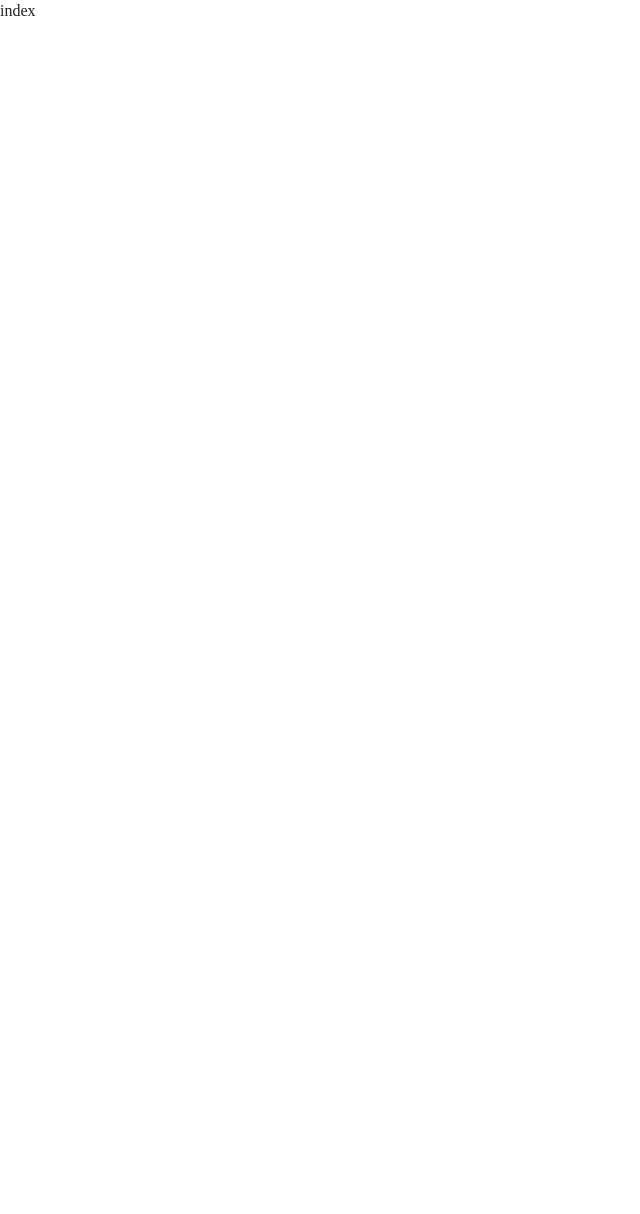
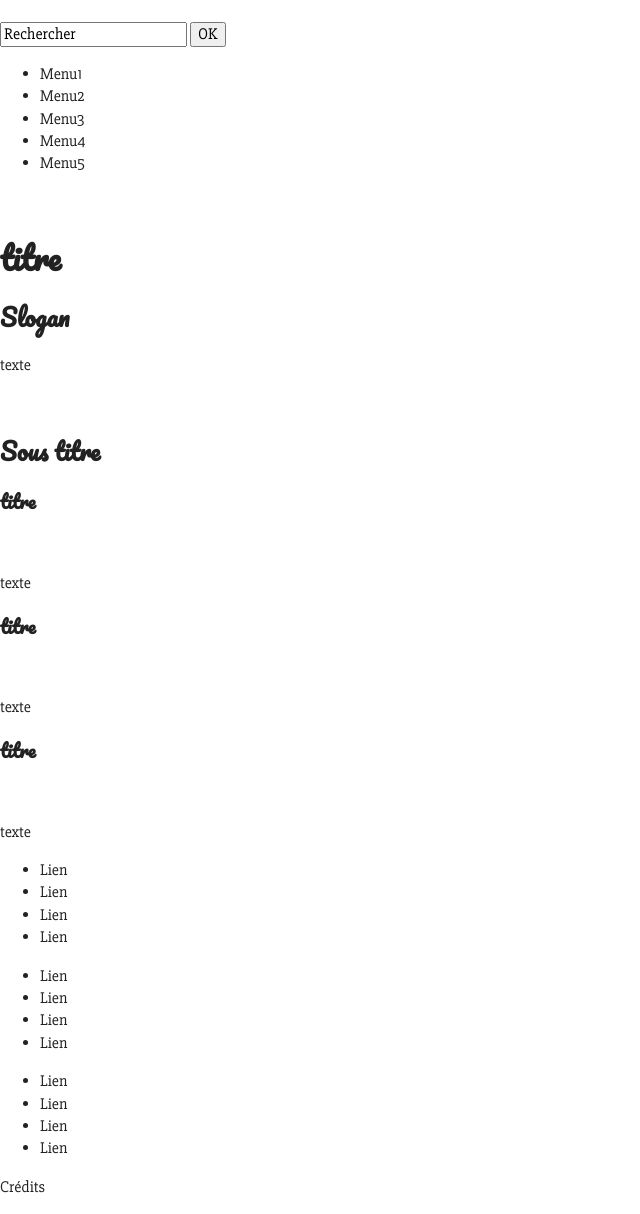
Before and after one commit to fatmoubidou/Bakery, a PHP site: page / in a window 1280 px wide. Before the commit the part shown is almost empty. Shown: the whole page, without its empty margins (0-640 px from the left). Before the commit the page ends 16 px from the top, so only its background shows below. Run offline with PHP 8.4, Linux system fonts and the light colour scheme.

Commit message:
Integration HTML

```diff
--- a/css/main.css
+++ b/css/main.css
@@ -98,19 +98,25 @@ textarea {
    ========================================================================== */
 /* UTILITIES */
 .mainBgColor{
-  background-color: #
+  background-color: #ff928b;
 }
 
 .secondBgColor{
-
+  background-color: #ffac81;
 }
 
 .thirdBgColor{
-
+  background-color: #efe483;
 }
 
 /* COMMON */
+body{
+  font-family: 'Slabo 27px', serif;
+}
 
+h1, h2, h3, h4, h5, h6{
+  font-family: 'Pacifico', cursive;
+}
 
 /* TEMPLATE */
 
--- a/index.html
+++ b/index.html
@@ -23,17 +23,117 @@
   <![endif]-->
   <!-- HEADER  -->
   <header>
-
+    <div class="">
+      <img src="" alt="">
+      <aside class="">
+        <i></i>
+        <div class="">
+          <input type="text" name="" value="Rechercher">
+          <input type="submit" name="" value="OK">
+        </div>
+      </aside>
+    </div>
+    <nav>
+      <ul>
+        <li>Menu1</li>
+        <li>Menu2</li>
+        <li>Menu3</li>
+        <li>Menu4</li>
+        <li>Menu5</li>
+      </ul>
+    </nav>
   </header>
 
   <!-- MAIN INDEX  -->
   <main>
-    index
+    <section>
+      <img src="" alt="">
+      <h1>titre</h1>
+      <h2>Slogan</h2>
+    </section>
+    <div class="">
+      <div class="">
+        <div class="">
+          <i></i>
+          <h3></h3>
+        </div>
+        <div class="">
+          <i></i>
+          <h3></h3>
+        </div>
+        <div class="">
+          <i></i>
+          <h3></h3>
+        </div>
+      </div>
+      <p>texte</p>
+    </div>
+    <img src="" alt="">
+    <section>
+      <h2>Sous titre</h2>
+      <div class="">
+        <article class="">
+          <h3>titre</h3>
+          <img src="" alt="">
+          <p>texte</p>
+          <div class="">
+            <i></i>
+            <i></i>
+            <i></i>
+          </div>
+        </article>
+        <article class="">
+          <h3>titre</h3>
+          <img src="" alt="">
+          <p>texte</p>
+          <div class="">
+            <i></i>
+            <i></i>
+            <i></i>
+          </div>
+        </article>
+        <article class="">
+          <h3>titre</h3>
+          <img src="" alt="">
+          <p>texte</p>
+          <div class="">
+            <i></i>
+            <i></i>
+            <i></i>
+          </div>
+        </article>
+      </div>
+    </section>
   </main>
 
-  <!-- FOOTER  -->
+  <!-- FOOTER   -->
   <footer>
-
+    <div class="">
+      <ul>
+        <li><a>Lien</a></li>
+        <li><a>Lien</a></li>
+        <li><a>Lien</a></li>
+        <li><a>Lien</a></li>
+      </ul>
+      <ul>
+        <li><a>Lien</a></li>
+        <li><a>Lien</a></li>
+        <li><a>Lien</a></li>
+        <li><a>Lien</a></li>
+      </ul>
+      <ul>
+        <li><a>Lien</a></li>
+        <li><a>Lien</a></li>
+        <li><a>Lien</a></li>
+        <li><a>Lien</a></li>
+      </ul>
+    </div>
+    <p>Crédits</p>
+    <div class="">
+      <i></i>
+      <i></i>
+      <i></i>
+    </div>
   </footer>
   <script src="js/vendor/modernizr-3.6.0.min.js"></script>
   <script src="https://code.jquery.com/jquery-3.3.1.min.js" integrity="sha256-FgpCb/KJQlLNfOu91ta32o/NMZxltwRo8QtmkMRdAu8=" crossorigin="anonymous"></script>
```
